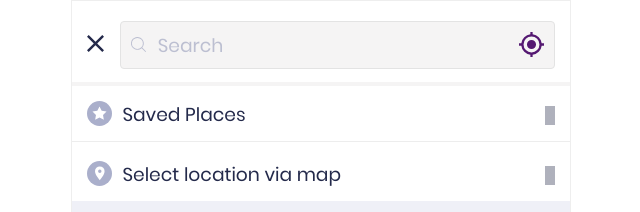
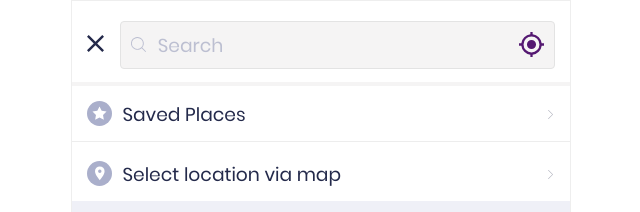
Before and after one commit to asmita1108/screen7, a plain HTML site: page index.html in a window 1280 px wide. Shown: the top 212 px of the page, 319-959 px from the left. Drawn offline with nearby package versions, Linux system fonts and the light colour scheme.

Commit message:
Update styles.css

```diff
--- a/css/styles.css
+++ b/css/styles.css
@@ -140,9 +140,8 @@ body {
     display: block;
     float: right;
     margin-top: 5px;
-    background-color:#AFB1BC;
-    width: 10px;
-    height: 19px;
+    width: 6.86pt;
+    height: 12.87pt;
 }
 .location-detect a:hover {
      outline: none !important;
```
